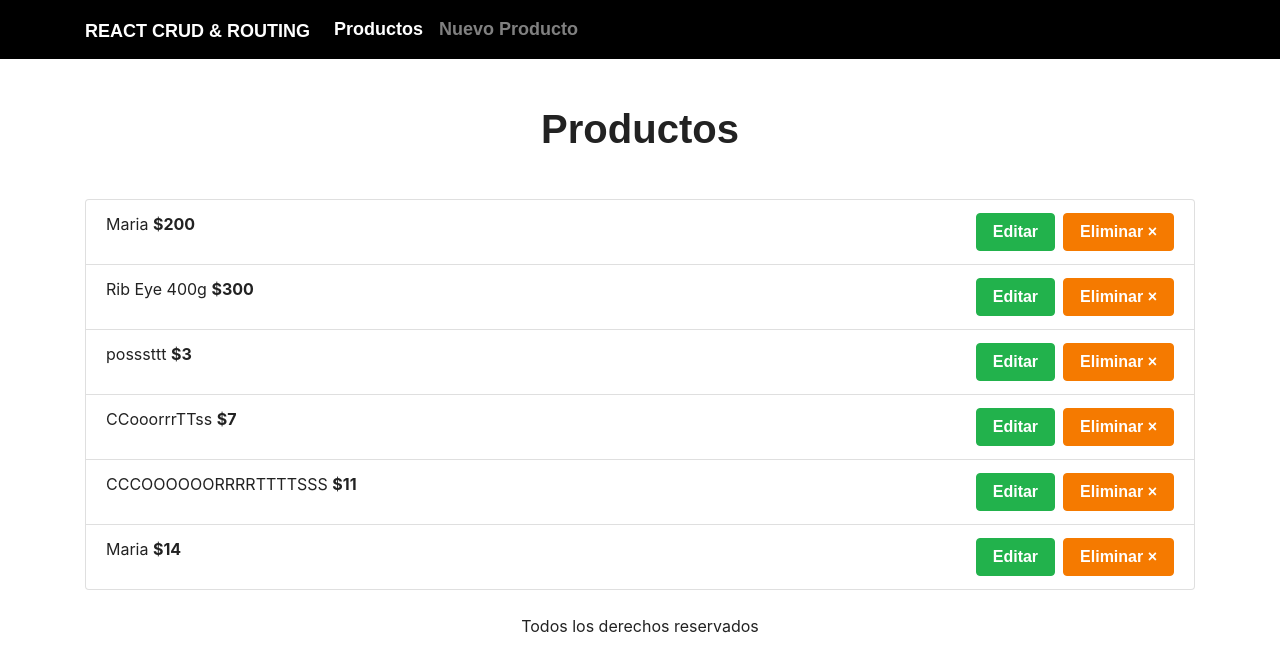
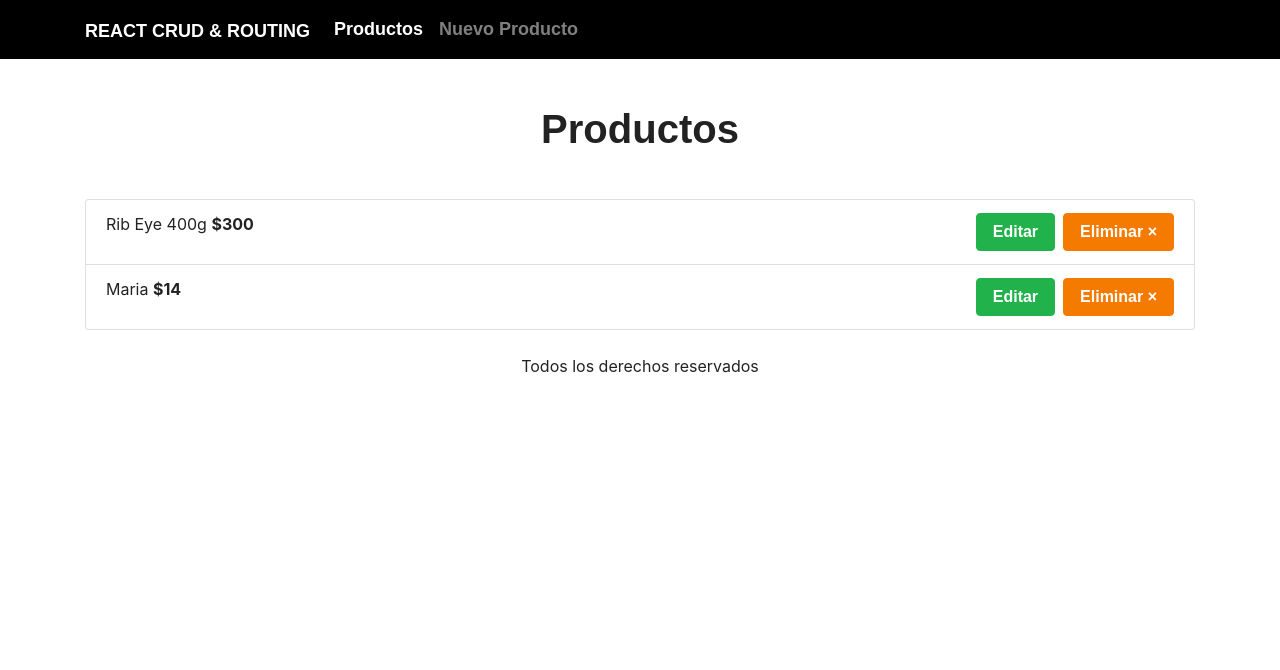
Before and after one commit to eacevedof/prj_reactjs3, a React (Create React App) app in the folder sec15_crud_rrouter/crudrouter/: page /productos in a window 1280 px wide. Shown: the top 670 px of the page. Built offline with nearby package versions, Linux system fonts and the light colour scheme; data requests are answered from the project's data file; a web font is replaced by a local one.

Commit message:
sec15 - 22. Eliminando un Producto fin sec15

```diff
--- a/sec15_crud_rrouter/crudrouter/db.json
+++ b/sec15_crud_rrouter/crudrouter/db.json
@@ -1,34 +1,10 @@
 {
   "restaurant": [
-    {
-      "precioPlatillo": "200",
-      "nombrePlatillo": "Maria",
-      "categoria": "ensalada",
-      "id": 1
-    },
     {
       "precioPlatillo": "300",
       "nombrePlatillo": "Rib Eye 400g",
       "categoria": "ensalada",
       "id": 2
-    },
-    {
-      "precioPlatillo": "3",
-      "nombrePlatillo": "posssttt",
-      "categoria": "postre",
-      "id": 3
-    },
-    {
-      "precioPlatillo": "7",
-      "nombrePlatillo": "CCooorrrTTss",
-      "categoria": "cortes",
-      "id": 4
-    },
-    {
-      "precioPlatillo": "11",
-      "nombrePlatillo": "CCCOOOOOORRRRTTTTSSS",
-      "categoria": "cortes",
-      "id": 5
     },
     {
       "nombrePlatillo": "Maria",
--- a/sec15_crud_rrouter/crudrouter/src/App.js
+++ b/sec15_crud_rrouter/crudrouter/src/App.js
@@ -43,6 +43,7 @@ function App() {
               //la forma de pasar datos a un componente es usando render
               <Productos
                 productos={productos}
+                setRecargar={setRecargar}
               />
             )}
           />
@@ -56,7 +57,6 @@ function App() {
               )
             }
           />
-          <Route exact path="/productos" component={Productos}/>
           <Route exact path="/productos/editar/:id"
               render={
                 //con props podremos acceder al id pasado en la url. props.match.params.id
--- a/sec15_crud_rrouter/crudrouter/src/components/ProductoLista.js
+++ b/sec15_crud_rrouter/crudrouter/src/components/ProductoLista.js
@@ -2,11 +2,53 @@
 import React from 'react';
 import {Link} from "react-router-dom"
 
+import axios from "axios"
+import Swal from "sweetalert2"
+
 //siempre que viene props.producto se puede hacer esto
-function ProductoLista({producto}){
+function ProductoLista({producto,setRecargar}){
 
   const eliminarProducto = id => {
+    console.log("producto:",producto,"setrecargar",setRecargar)
     console.log("eliminando",id)
+    Swal.fire({
+      title: "Estas seguro?",
+      text: "Esta operación no es reversible",
+      type: "Warning",
+      showCancelButton: true,
+      confirmButtonColor: "#3085d6",
+      cancelButtonColor: "#d33",
+      confirmButtonText: "Si",
+      cancelButtonText: "Cancelar"
+    }).then( async result => {
+
+      if(result.value){
+        //enviar el request
+        try {
+          const url = `http://localhost:4000/restaurant/${id}`
+          const resultado = await axios.delete(url)
+          console.log("resultado delete:",resultado)
+          if(resultado.status === 200){
+            //consultar la api
+            setRecargar(true)
+
+            Swal.fire(
+              "Producto eliminado",
+              "El producto se eliminó correctamente",
+              "success"
+            )
+          }
+        }
+        catch(err){
+          //setError(true)
+          Swal.fire({
+            type: "error",
+            title: "Error",
+            text: err.toString(),
+          })
+        }
+      }
+    })
   }
 
   return (
--- a/sec15_crud_rrouter/crudrouter/src/components/Productos.js
+++ b/sec15_crud_rrouter/crudrouter/src/components/Productos.js
@@ -2,16 +2,18 @@
 import React, {Fragment} from 'react';
 import ProductoLista from "./ProductoLista"
 
-function Productos({productos}){
+function Productos({productos, setRecargar}){
+  console.log("Productos ","productos:",productos,"setRecargar",setRecargar)
   return (
     <Fragment>
       <h1 className="text-center">Productos</h1>
       <ul className="list-group mt-5">
         {
-          productos.map((producto) => (
+          productos.map(producto => (
             <ProductoLista
               key={producto.id}
               producto={producto}
+              setRecargar={setRecargar}
             />
           ))
         }
@@ -19,5 +21,4 @@ function Productos({productos}){
     </Fragment>
   )
 }
-
 export default Productos;
```
Also changed, not shown: 1 other file (tests, documents, lock files or other folders).
